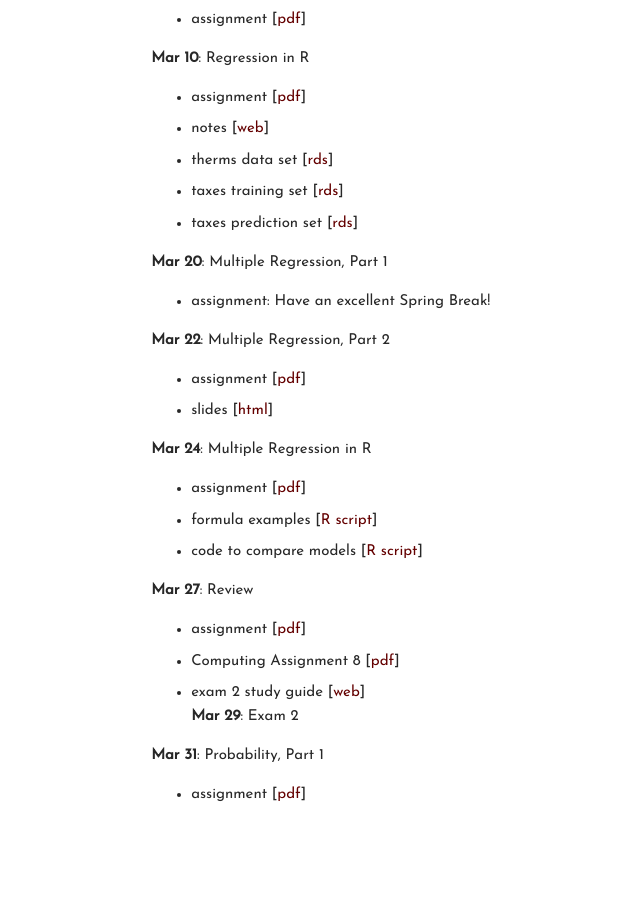
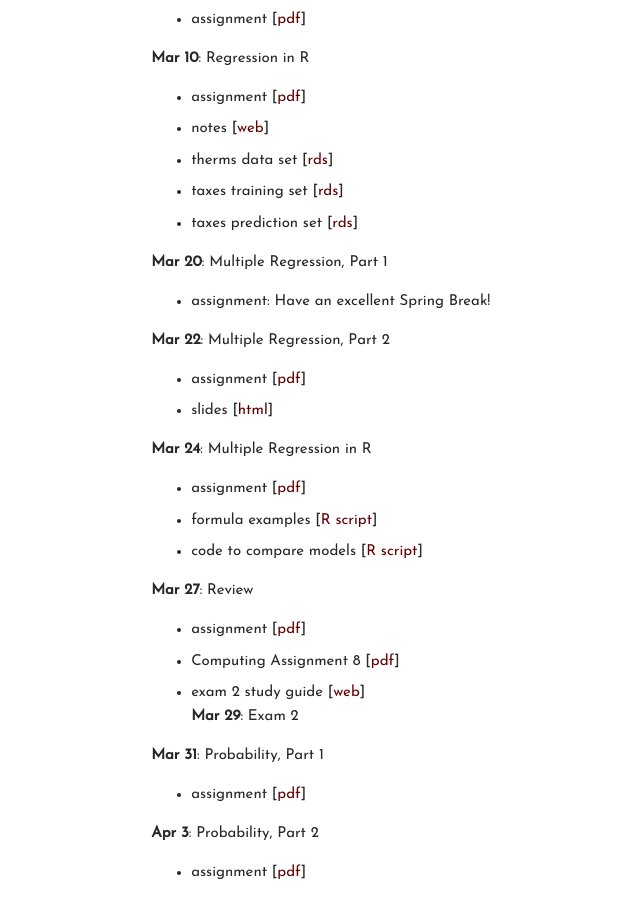
Before and after one commit to carlislerainey/carlislerainey.github.io, a Jekyll site: the page built from teaching/pols-209/index.md, in a window 1280 px wide and 900 px high, scrolled down 4122 px. Shown: the whole window, without its empty margins (311-951 px from the left). Built offline with Jekyll 4.4.1, drawn with Linux system fonts in a browser that asks for light colours; before the commit the page ends 4944 px from its top, so only the background shows below that.

Commit message:
update 209

```diff
--- a/teaching/pols-209/index.md
+++ b/teaching/pols-209/index.md
@@ -175,3 +175,6 @@ Tuesday, 1-4pm
 
 **Mar 31**: Probability, Part 1
 - assignment [[pdf](files/assign-29-probability-1.pdf)]
+
+**Apr 3**: Probability, Part 2
+- assignment [[pdf](files/assign-30-probability-2.pdf)]
```
Also changed, not shown: 1 other file.
